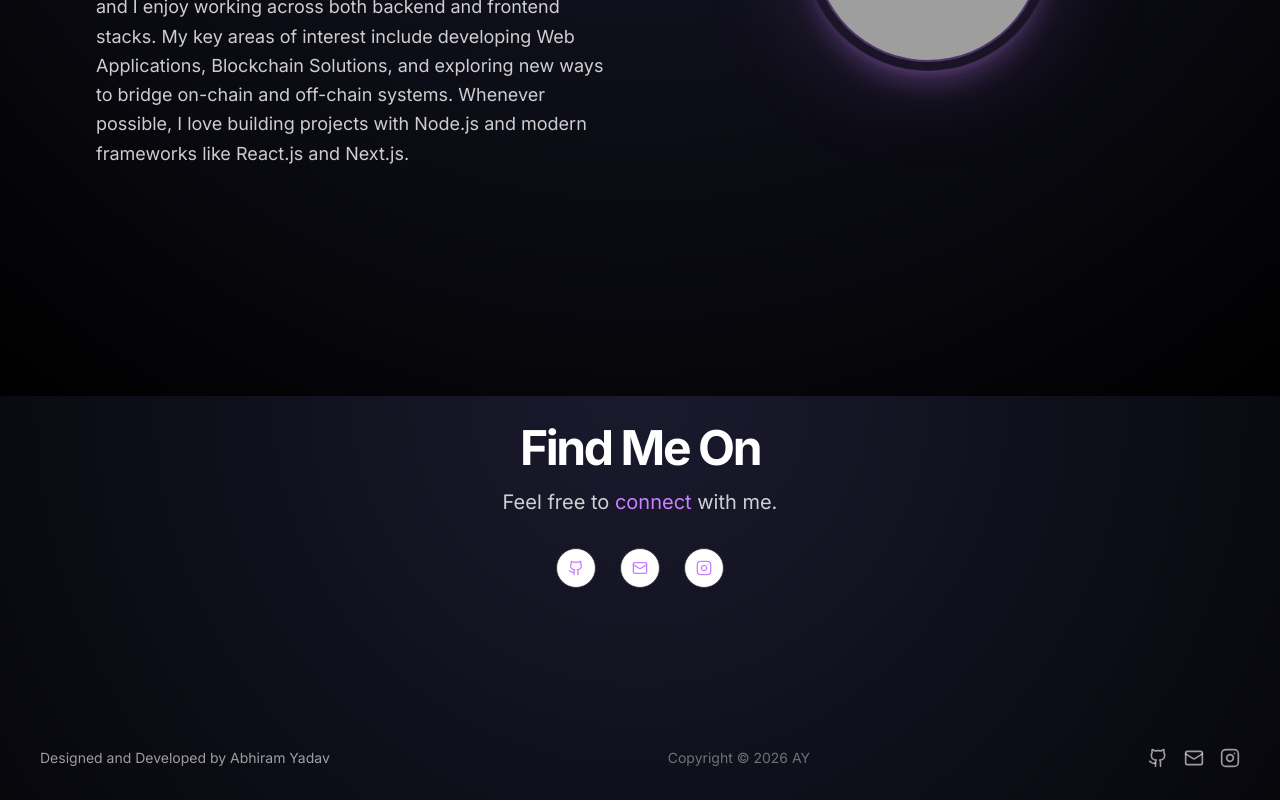
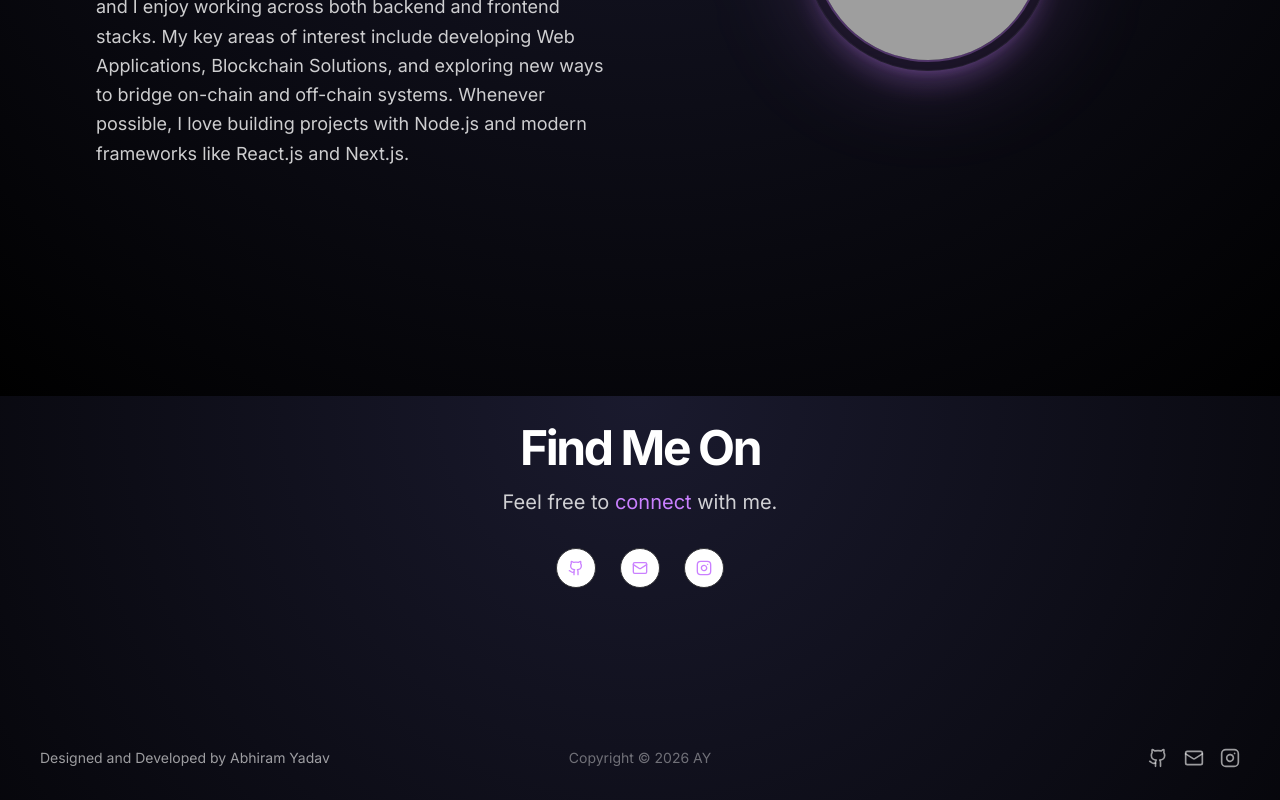
Before and after one commit to Abhiram0202/Portfolio, a Next.js app: page / in a window 1280 px wide. Shown: the part 1204-2004 px from the top of the page. Built offline with nearby package versions, Linux system fonts and the light colour scheme; grey boxes are pictures that could not be loaded.

Commit message:
copyright text is somewhat right make it moddle

```diff
--- a/src/app/globals.css
+++ b/src/app/globals.css
@@ -41,10 +41,11 @@
 
   body {
     @apply text-foreground;
-    /* Unified Global Background */
+    /* Fixed Global Background - No scrolling breaks */
     background: radial-gradient(circle at 50% 0%, #1a1a2e 0%, #000000 100%) fixed !important;
     background-size: cover;
     min-height: 100vh;
+    overflow-x: hidden;
   }
 }
 
--- a/src/components/footer.tsx
+++ b/src/components/footer.tsx
@@ -3,14 +3,14 @@ import { personalData } from '@/lib/data';
 export function Footer() {
   return (
     <footer className="w-full bg-transparent">
-      <div className="container flex flex-col items-center justify-between gap-4 py-8 px-6 sm:flex-row md:px-10">
-        <p className="text-sm text-foreground/60">
+      <div className="container grid grid-cols-1 items-center gap-4 py-8 px-6 md:grid-cols-3 md:px-10">
+        <p className="text-sm text-foreground/60 text-center md:text-left">
           Designed and Developed by {personalData.name}
         </p>
-        <p className="text-sm text-foreground/40">
+        <p className="text-sm text-foreground/40 text-center">
           Copyright © 2026 AY
         </p>
-        <div className="flex items-center gap-4">
+        <div className="flex items-center justify-center gap-4 md:justify-end">
           {personalData.contact.social.map((social) => (
             <a
               key={social.name}
```
